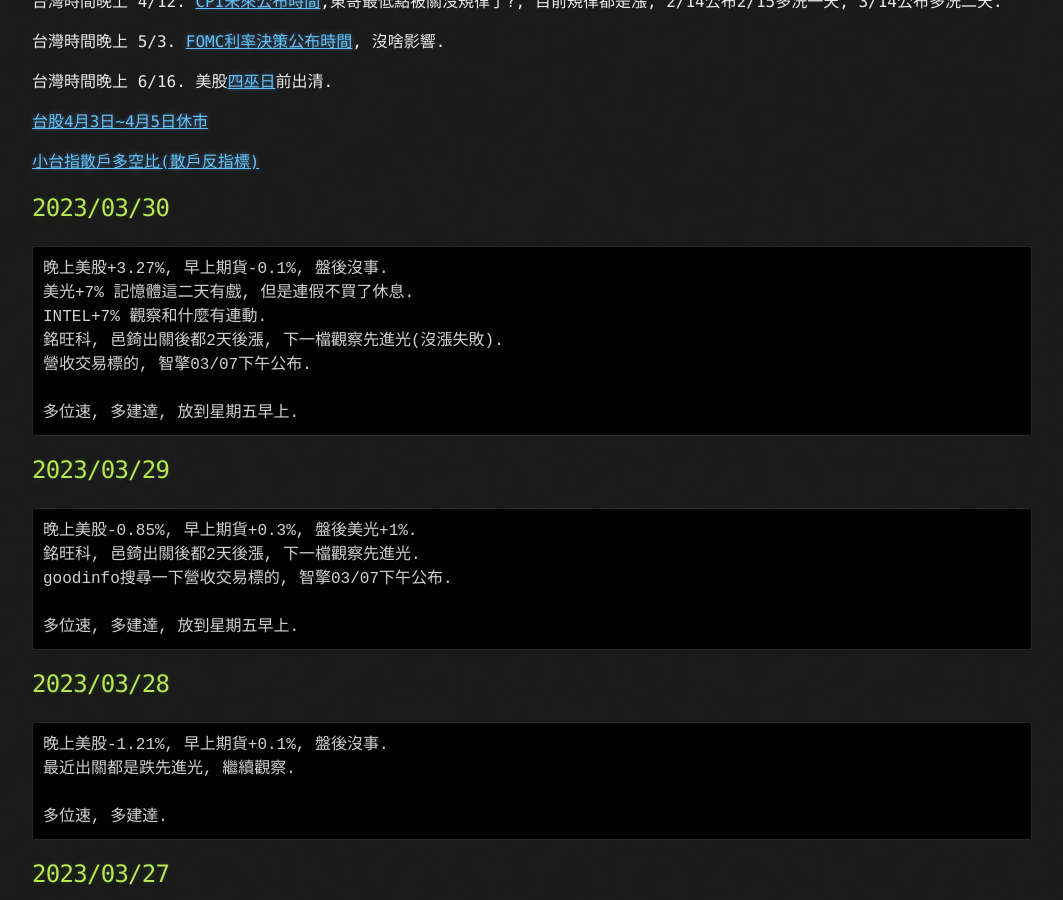
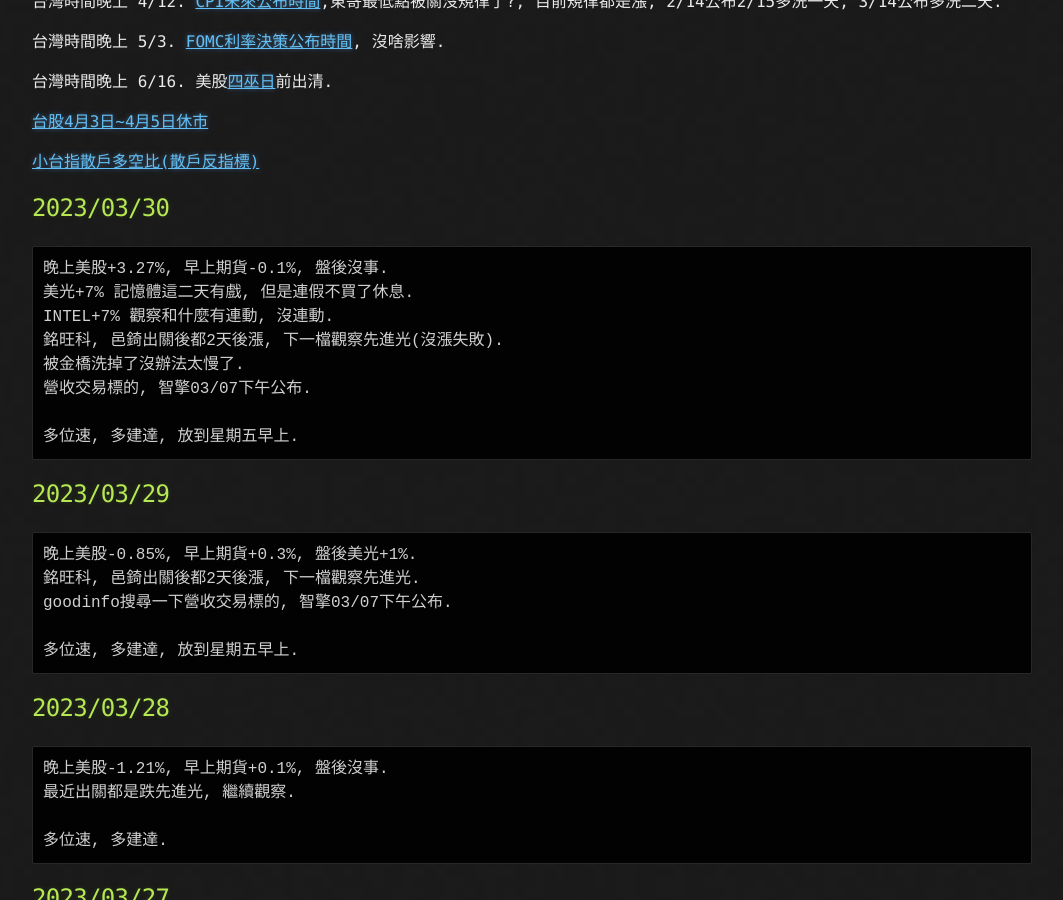
Before and after one commit to lepg5487/Stock_God, a Jekyll site: the page built from index.md, in a window 1280 px wide and 900 px high, scrolled down 468 px. Shown: the whole window, without its empty margins (108-1171 px from the left). Built offline with Jekyll 4.4.1, drawn with Linux system fonts in a browser that asks for light colours; our own code applies the rules of GitHub Pages for plain Markdown files.

Commit message:
Update index.md

````diff
--- a/index.md
+++ b/index.md
@@ -26,8 +26,9 @@
 ```
 晚上美股+3.27%, 早上期貨-0.1%, 盤後沒事.
 美光+7% 記憶體這二天有戲, 但是連假不買了休息.
-INTEL+7% 觀察和什麼有連動.
+INTEL+7% 觀察和什麼有連動, 沒連動.
 銘旺科, 邑錡出關後都2天後漲, 下一檔觀察先進光(沒漲失敗).
+被金橋洗掉了沒辦法太慢了.
 營收交易標的, 智擎03/07下午公布.
 
 多位速, 多建達, 放到星期五早上.
````
